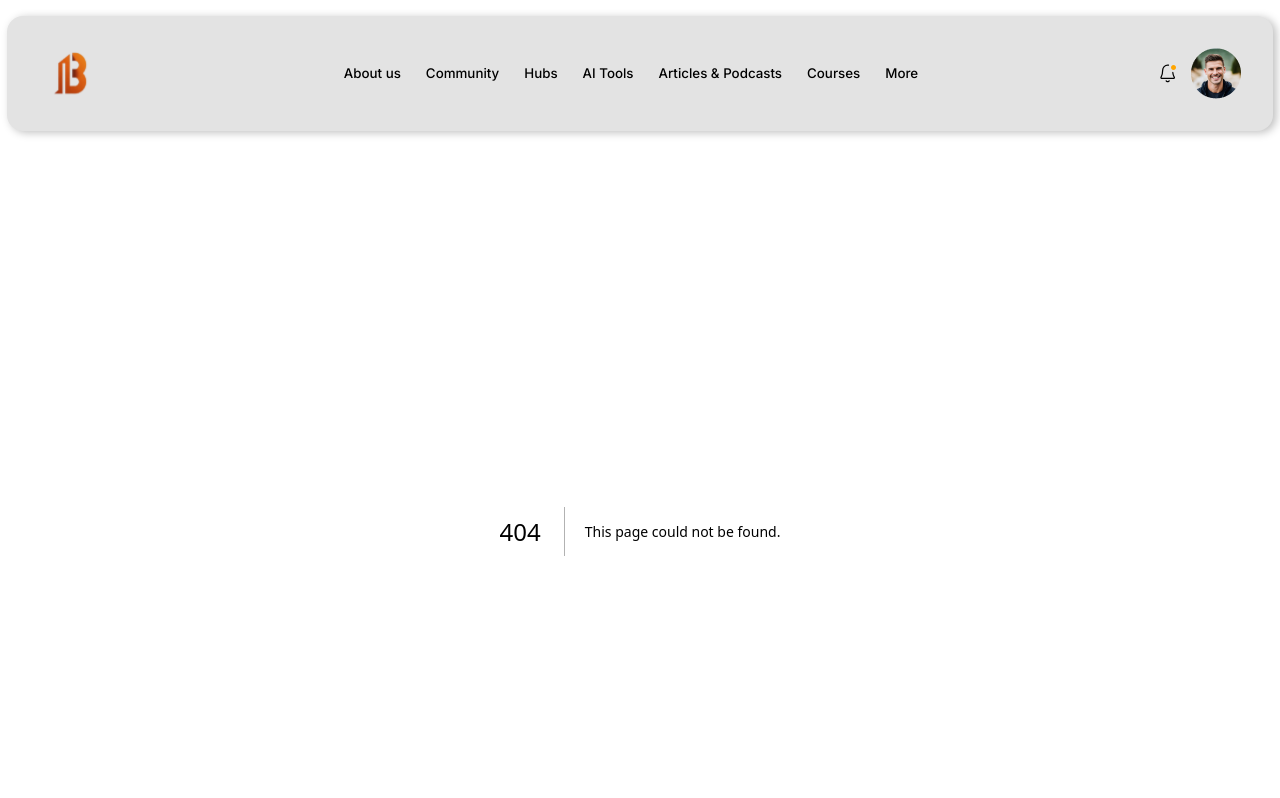
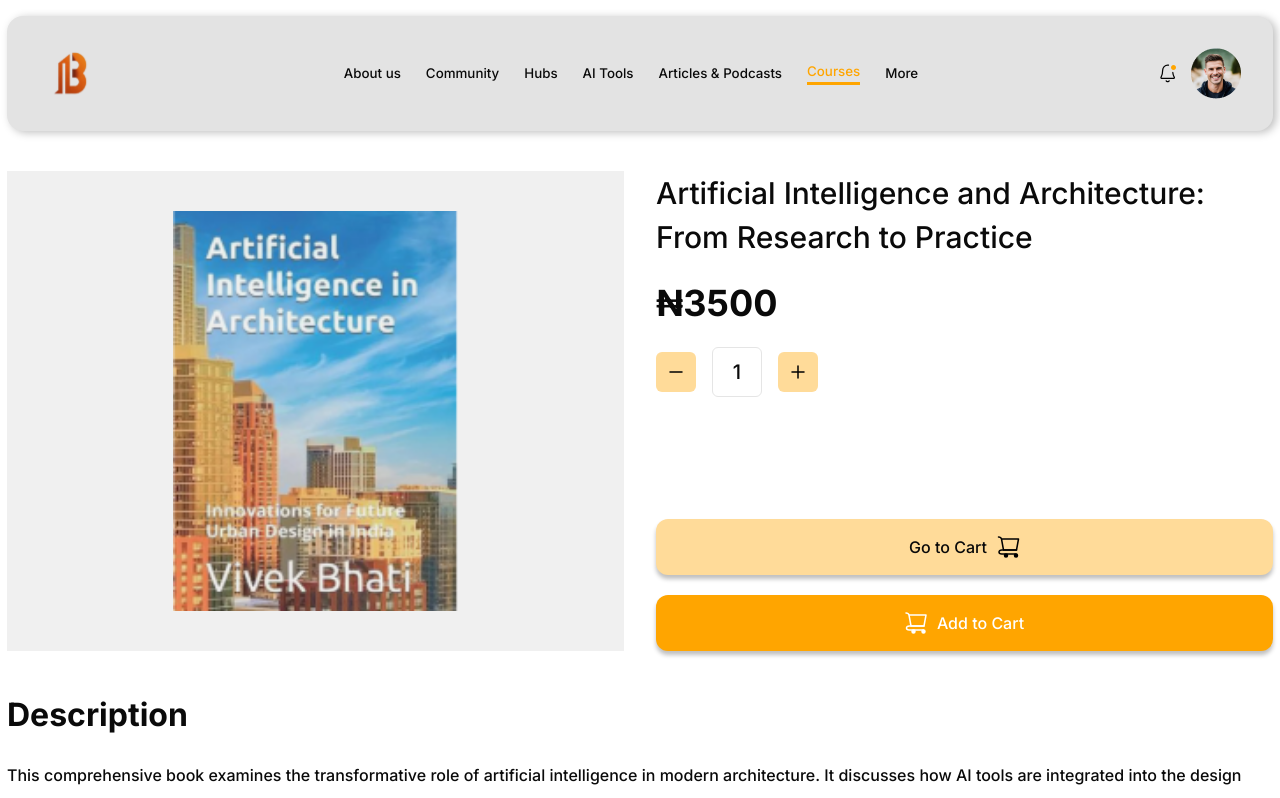
Before and after one commit to Marvellous-Udoye/Archi-buzz-webapp, a Next.js app: page /courses/1 in a window 1280 px wide. Before the commit this address had no page. Shown: the top 798 px of the page. Built offline with nearby package versions, Linux system fonts and the light colour scheme.

Commit message:
fix: fixed routing for courses description page

```diff
--- a/public/coursesData.json
+++ b/public/coursesData.json
@@ -1,83 +1,83 @@
 [
   {
-    "id": 1,
+    "id": "1",
     "bookCover": "/images/courses/book5.png",
     "bookTitle": "Artificial Intelligence and Architecture: From Research to Practice",
     "author": "Stanislas Chaillou",
     "rating": 4.5,
-    "price": "3,500",
-    "description": "This book explores the transformative potential of AI in architectural practice, from concept development to project delivery."
+    "price": 3500,
+    "description": "This comprehensive book examines the transformative role of artificial intelligence in modern architecture. It discusses how AI tools are integrated into the design and execution of architectural projects, reshaping everything from conceptual design to construction processes, ultimately leading to more innovative and efficient workflows. This book is a must-read for professionals and students aiming to stay ahead in the rapidly evolving field of AI and architecture."
   },
   {
-    "id": 2,
+    "id": "2",
     "bookCover": "/images/courses/book4.png",
     "bookTitle": "Artificial Intelligence in Architecture: Innovations for Future Urban Design",
     "author": "Vivek Bhati",
     "rating": 4.2,
-    "price": "1,500",
-    "description": "A detailed exploration of how AI is reshaping urban planning and design, providing a fresh perspective on smart cities."
+    "price": 1500,
+    "description": "Focused on the future of urban design, this book provides insight into how AI is driving innovations in city planning. It offers a visionary perspective on the integration of AI in creating smart cities, ensuring sustainable, intelligent, and efficient designs that meet the evolving needs of modern urban environments. This book is a must-read for professionals and students aiming to stay ahead in the rapidly evolving field of AI and architecture."
   },
   {
-    "id": 3,
+    "id": "3",
     "bookCover": "/images/courses/artificial intelligence 1.png",
     "bookTitle": "Artificial Intelligence: A Modern Approach - Paperback",
     "author": "Stuart Russell",
     "rating": 4.6,
-    "price": "5,000",
-    "description": "An essential text in the AI field, covering the latest developments and applications of AI in multiple disciplines."
+    "price": 5000,
+    "description": "Widely regarded as the authoritative text in the AI field, this book covers foundational concepts as well as the latest advancements. It spans various applications of AI, making it indispensable for students and professionals seeking a deep understanding of artificial intelligence and its cross-disciplinary applications. This book is a must-read for professionals and students aiming to stay ahead in the rapidly evolving field of AI and architecture."
   },
   {
-    "id": 4,
+    "id": "4",
     "bookCover": "/images/courses/book3.png",
     "bookTitle": "Artificial Intelligence: A Modern Approach - Paperback",
     "author": "Stuart Russell",
     "rating": 4.6,
-    "price": "4,300",
-    "description": "This edition continues to explore the impact of AI in diverse fields and is a must-read for AI enthusiasts."
+    "price": 4300,
+    "description": "This updated edition explores new developments in AI and its impact across diverse fields, including robotics, machine learning, and decision-making processes. It provides detailed explanations and case studies, making it an essential read for those wanting to stay current with AI research and its practical applications. This book is a must-read for professionals and students aiming to stay ahead in the rapidly evolving field of AI and architecture."
   },
   {
-    "id": 5,
+    "id": "5",
     "bookCover": "/images/courses/book2.png",
     "bookTitle": "Rise of Architecture in AI",
     "author": "Stanislas Chaillou",
     "rating": 4.5,
-    "price": "6,500",
-    "description": "Explores the role of artificial intelligence in pushing the boundaries of architectural design and creativity."
+    "price": 6500,
+    "description": "This insightful work delves into the burgeoning relationship between architecture and artificial intelligence. It illustrates how AI is pushing the boundaries of creativity in architectural design, leading to novel approaches that combine computational tools with human ingenuity to create cutting-edge buildings and environments. This book is a must-read for professionals and students aiming to stay ahead in the rapidly evolving field of AI and architecture."
   },
   {
-    "id": 6,
+    "id": "6",
     "bookCover": "/images/courses/artificial intelligence 1.png",
     "bookTitle": "Artificial Intelligence in Architecture: Innovations for Future Urban Design",
     "author": "Vivek Bhati",
     "rating": 4.1,
-    "price": "2,000",
-    "description": "A forward-thinking analysis of how AI can redefine future urban landscapes and city planning."
+    "price": 2000,
+    "description": "This book offers a forward-thinking analysis of how AI is revolutionizing architectural design. It highlights emerging trends and technologies that are redefining traditional design processes, emphasizing the use of AI in creating innovative, functional, and aesthetically pleasing architectural solutions for a rapidly changing world. This book is a must-read for professionals and students aiming to stay ahead in the rapidly evolving field of AI and architecture."
   },
   {
-    "id": 7,
+    "id": "7",
     "bookCover": "/images/courses/book3.png",
     "bookTitle": "The Future of Architectural Design",
     "author": "Stanislas Chaillou",
     "rating": 3.9,
-    "price": "3,500",
-    "description": "This book discusses the evolving relationship between AI and architecture, with a focus on innovative design."
+    "price": 3500,
+    "description": "A revised edition that provides a deep dive into how AI is being applied in architectural research and practice. It explores practical case studies where AI technologies have been implemented, demonstrating the potential to transform design methodologies and optimize architectural projects across various scales. This book is a must-read for professionals and students aiming to stay ahead in the rapidly evolving field of AI and architecture."
   },
   {
-    "id": 8,
+    "id": "8",
     "bookCover": "/images/courses/book2.png",
     "bookTitle": "Artificial Intelligence and Architecture: From Research to Practice",
     "author": "Stanislas Chaillou",
     "rating": 4.4,
-    "price": "2,700",
-    "description": "Provides insights into the latest research on AI in architecture and its practical applications."
+    "price": 2700,
+    "description": "This book takes readers on a journey through the evolving interplay between AI and architecture. It analyzes how AI-driven technologies are influencing every stage of architectural development, from design to construction, offering fresh perspectives on how AI will continue to shape the future of the field. This book is a must-read for professionals and students aiming to stay ahead in the rapidly evolving field of AI and architecture."
   },
   {
-    "id": 9,
+    "id": "9",
     "bookCover": "/images/courses/artificial intelligence 1.png",
     "bookTitle": "Exploring the Intersection of Architecture and Artificial Intelligence",
     "author": "Stanislas Chaillou",
     "rating": 4.2,
-    "price": "2,900",
-    "description": "Delves into the ways AI is influencing architectural practices and reshaping the future of design."
+    "price": 2900,
+    "description": "Examining how AI is transforming urban landscapes, this book sheds light on future innovations in city planning. It emphasizes the potential of AI to shape sustainable, livable, and technologically advanced cities, making it essential reading for architects and urban planners looking to the future. This book is a must-read for professionals and students aiming to stay ahead in the rapidly evolving field of AI and architecture."
   }
 ]
--- a/src/app/component/common/archi-course-card.tsx
+++ b/src/app/component/common/archi-course-card.tsx
@@ -8,7 +8,7 @@ export interface ArchiCorurseProps {
   bookTitle: string;
   author: string;
   rating: number;
-  price: string;
+  price: number;
   isLiked: boolean;
   isAddedToCart: boolean;
   handleLike: () => void;
@@ -19,15 +19,17 @@ const CourseCard = ({ id, bookCover, bookTitle, author, rating, price, isLiked,
   return (
     <div className="border-[1px] mx-auto max-w-[402px] w-full rounded-[20px] mb-8 shadow-custom transform sm:scale-95 md:hover:scale-105 hover:shadow-[0px_8px_20px_rgba(0,0,0,0.1),_0px_16px_40px_rgba(0,0,0,0.15)] transition ease duration-100ms group ">
 
-      <div className="relative bg-[#F0F0F0] flex items-center justify-center max-w-[402px] sm:py-[43px] w-full rounded-tr-[16px] rounded-tl-[16px]">
+      <div className="relative bg-[#F0F0F0] flex items-center justify-center max-w-[402px] sm:py-[38px] w-full rounded-tr-[16px] rounded-tl-[16px] group">
+        <div className="h-[420px] sm:h-[227px] w-full">
           <Image
             src={bookCover}
             alt="Book Cover Picture"
             width={162}
             height={227}
-          className="w-full h-auto object-cover sm:w-[162px] sm:h-[227px] rounded-tr-[16px] rounded-tl-[16px] sm:rounded-none"
+            className="w-full h-auto sm:object-contain sm:w-[162px] mx-auto h-full rounded-tr-[16px] rounded-tl-[16px] sm:rounded-none transform md:group-hover:scale-110 transition ease duration-100ms"
             priority
           />
+        </div>
         <div className="absolute inset-0 bg-black opacity-0 group-hover:opacity-40 z-10 transition-opacity duration-[3000ms] rounded-tr-[16px] rounded-tl-[16px]" />
         <div className="absolute inset-0 flex justify-center items-center z-20">
           <Link href={`/courses/${id}`}>
--- a/src/app/component/common/archi-nav.tsx
+++ b/src/app/component/common/archi-nav.tsx
@@ -69,7 +69,7 @@ const ArchiNav = ({ isNavbarOpen, isMenuOpen, handleNavClick, closeNavbar }: Nav
               Articles & Podcasts
             </NavLink>
             <NavLink
-              href={["/courses", "/courses/cart"]}
+              href={["/courses", "/courses/cart", "/courses/[courseId]"]}
               style="hover:text-[#FFA500] hover:border-b-[2px] hover:border-[#FFA500] transition ease duration-200"
             >
               Courses
@@ -219,7 +219,7 @@ const ArchiNav = ({ isNavbarOpen, isMenuOpen, handleNavClick, closeNavbar }: Nav
                 Articles & Podcasts
               </NavLink>
               <NavLink
-                href={["/courses", "/courses/cart"]}
+                href={["/courses", "/courses/cart", "/courses/[courseId]"]}
                 style="active:bg-[#FFDB99] md:hover:border-l-[3px] md:hover:border-[#FFA500] transition ease duration-200 p-4 text-[12px] leading-normal border-b-0 text-black"
                 onClick={closeNavbar}
               >
--- a/src/app/component/common/cart-summary.tsx
+++ b/src/app/component/common/cart-summary.tsx
@@ -18,7 +18,7 @@ const CartSummary = ({  }: CartSummaryProps) => {
         </span>
         <span className="flex justify-between">
           <p>Item (1)</p>
-          <p>₦2500</p>
+          <p>₦6000</p>
         </span>
         <span className="flex justify-between">
           <p>Item (2)</p>
@@ -26,7 +26,7 @@ const CartSummary = ({  }: CartSummaryProps) => {
         </span>
         <span className="flex justify-between">
           <p>Item (1)</p>
-          <p>₦3000</p>
+          <p>₦3500</p>
         </span>
         <span className="flex justify-between">
           <p>Item (2)</p>
@@ -36,7 +36,7 @@ const CartSummary = ({  }: CartSummaryProps) => {
 
       <div className="flex justify-between font-medium text-[16px] pt-1 pt-[6px] sm:text-[20px] leading-[30px] sm:leading-12 border-t-[1px] sm:border-t-[2px] border-t-black border-dashed">
         <h1>Sub-total:</h1>
-        <h1>₦39,500</h1>
+        <h1>₦24,000</h1>
       </div>
 
       <Button
--- a/src/app/component/common/nav-link.tsx
+++ b/src/app/component/common/nav-link.tsx
@@ -13,10 +13,21 @@ interface NavLinkProps {
 
 const NavLink = ({ href, children, style, onClick }: NavLinkProps) => {
   const pathName = usePathname();
-  const isActive = Array.isArray(href) ? href.includes(pathName) : pathName === href;
+
+  const isActive = React.useMemo(() => {
+    if (Array.isArray(href)) {
+      return href.some(path => pathName.startsWith(path));
+    }
+    if (href === '/courses') {
+      return pathName === '/courses' || pathName.startsWith('/courses/');
+    }
+    return pathName === href;
+  }, [href, pathName]);
+
+  const linkHref = Array.isArray(href) ? href[0] : href;
 
   return (
-    <Link href={Array.isArray(href) ? href[0] : href}>
+    <Link href={linkHref}>
       <li
         className={`
           ${isActive ? 'text-[#FFA500] border-[#FFA500]' : ''}
--- a/src/app/courses/[id].tsx
+++ b/src/app/courses/[id]/page.tsx
@@ -2,8 +2,8 @@
 
 import { useParams } from "next/navigation";
 import { Suspense } from "react";
-import ArchiCourses from "./components";
-import CourseDescription from "./components/archi-course-description";
+import ArchiCourses from "../components/archi-courses";
+import CourseDescription from "../components/archi-course-description";
 
 const CourseDescPage = () => {
   const params = useParams();
--- a/src/app/courses/cart/page.tsx
+++ b/src/app/courses/cart/page.tsx
@@ -4,7 +4,10 @@ import Cart from '../components/archi-cart';
 const CartPage = () => {
   return (
     <div className={`max-w-[1266px] mx-auto px-4 pb-8 lg:px-0`}>
-      <h1 className="text-[24px] leading-8 sm:text-[40px] font-medium my-6 sm:my-10">Shopping Cart</h1>
+      <div className='my-6 sm:my-8'>
+        <h1 className="text-[24px] leading-8 sm:text-[40px] font-medium mb-1 sm:mb-2.5">Shopping Cart</h1>
+        <p className='text-[14px] sm:text-base sm:leading-8 font-medium'>Summer Sale! Up to 50% off selected items. Limited time only.</p>
+      </div>
 
       <div className='flex justify-between flex flex-col lg:flex-row gap-5 lg:gap-0'>
         <Cart />
--- a/src/app/courses/components/archi-course-description.tsx
+++ b/src/app/courses/components/archi-course-description.tsx
@@ -1,10 +1,9 @@
 import Image from 'next/image';
 import Link from 'next/link';
 import { useEffect, useState } from 'react';
-import ArchiCourses from '.';
-import bookCover from '../../../public/images/courses/book2.png';
 import Button from '../../component/common/archi-button';
 import { ArchiCorurseProps } from '../../component/common/archi-course-card';
+import ArchiCourses from './archi-courses';
 
 interface ArchiDescription extends ArchiCorurseProps {
   description: string;
@@ -36,7 +35,7 @@ const CourseDescription = ({ id }: { id: string }) => {
         if (fetchedCourse) {
           setCourse(fetchedCourse);
         } else {
-          setError('Failed to fetch course');
+          setError('Failed to fetch course description');
         }
         setLoading(false);
       };
@@ -48,22 +47,27 @@ const CourseDescription = ({ id }: { id: string }) => {
     }
   }, [id]);
 
-  const initialPrice = 2500;
+  const initialPrice = course?.price ? course.price : 0;
   const [quantity, setQuantity] = useState(1);
   const [totalPrice, setTotalPrice] = useState(initialPrice);
-  const [isAddedToCart, setIsAddedToCart] = useState(false)
+  const [isAddedToCart, setIsAddedToCart] = useState(false);
+  const [isQuantityChange, setIsQuantityChange] = useState(false);
 
   const handleIncrease = () => {
     setQuantity(prevQuantity => prevQuantity + 1);
-    setTotalPrice(prevTotalPrice => prevTotalPrice + initialPrice);
+    setTotalPrice(prevTotalPrice => (prevTotalPrice || 0) + initialPrice);
   };
 
   const handleDecrease = () => {
     if (quantity > 1) {
       setQuantity(prevQuantity => prevQuantity - 1);
-      setTotalPrice(prevTotalPrice => prevTotalPrice - initialPrice);
+      setTotalPrice(prevTotalPrice => (prevTotalPrice || 0) - initialPrice);
     }
   };
+
+  useEffect(() => {
+    setTotalPrice(initialPrice);
+  }, [initialPrice]);
 
   const handleAddToCart = () => {
     setIsAddedToCart(true)
@@ -82,19 +86,19 @@ const CourseDescription = ({ id }: { id: string }) => {
             <div className="grid grid-cols-1 md:grid-cols-2 gap-4 md:gap-8">
               <div className="bg-[#F0F0F0] mx-auto flex items-center justify-center sm:max-w-[698px] sm:py-[40px] w-full">
                 <Image
-                  src={bookCover}
+                  src={course.bookCover}
                   alt="Book Cover Picture"
                   width={400}
                   height={400}
-                  className="w-full sm:max-h-[400px] sm:h-auto object-cover sm:object-contain rounded-sm sm:rounded-none"
+                  className="w-full h-[380px] sm:max-h-[400px] sm:h-auto sm:object-contain rounded-sm sm:rounded-none"
                   priority
                 />
               </div>
 
               <div className="flex flex-col gap-[30px] sm:gap-[88px]">
                 <div className="flex flex-col gap-3 sm:gap-5 h-full">
-                  <p className="text-[16px] sm:text-[30px] leading-6 sm:leading-[44px] font-medium">Artificial Intelligence in Architecture: Innovations for Future Urban Design in India</p>
-                  <p className="text-[20px] sm:text-[36px] font-bold leading-6 sm:leading-[48px]">₦{totalPrice}</p>
+                  <p className="text-[16px] sm:text-[30px] leading-6 sm:leading-[44px] font-medium">{course.bookTitle}</p>
+                  <p className="text-[20px] sm:text-[36px] font-bold leading-6 sm:leading-[48px]">₦{isQuantityChange ? course.price : totalPrice}</p>
 
                   <div className="flex items-center gap-2 sm:gap-4">
                     <Button
@@ -154,9 +158,8 @@ const CourseDescription = ({ id }: { id: string }) => {
 
             <div className="flex flex-col gap-3 sm:gap-5 w-full">
               <h2 className="font-bold text-[20px] sm:text-[32px] leadiing-6 sm:leading-12">Description</h2>
-              <h2 className="font-medium text-[12px] sm:text-base overflow-hidden text-ellipsis break-words h-[calc(1.5em*8)] leading-6 sm:leading-8">Lorem ipsum dolor sit amet consectetur adipisicing elit. Ea sint assumenda dignissimos ratione, consequuntur ad alias quasi nihil distinctio eaque excepturi eum possimus commodi doloribus ullam rerum incidunt, tempore esse.
-                Lorem ipsum dolor sit amet consectetur adipisicing elit. Sint ducimus similique omnis iusto voluptate blanditiis nemo! Aut, libero? Eum, soluta a quis consectetur repudiandae consequuntur velit minima reprehenderit nulla quasi.
-                Lorem ipsum dolor sit amet, consectetur adipisicing elit. Voluptatum qui, labore doloribus ipsa rerum dolor fugit tempora, neque consequuntur nihil praesentium nobis eligendi nisi quia ducimus voluptates ab voluptatibus quas!
+              <h2 className="font-medium text-[12px] sm:text-base overflow-hidden text-ellipsis break-words h-[calc(1.5em*8)] leading-6 sm:leading-8">
+                {course.description}
               </h2>
             </div>
           </div>
--- a/src/app/courses/components/index.tsx
+++ b/src/app/courses/components/archi-courses.tsx
@@ -1,3 +1,5 @@
+"use cleient"
+
 import { useEffect, useState } from "react";
 import CourseCard, { ArchiCorurseProps } from "../../component/common/archi-course-card";
 
--- a/src/app/courses/page.tsx
+++ b/src/app/courses/page.tsx
@@ -3,15 +3,15 @@
 import Link from "next/link";
 import { Suspense, useState } from "react";
 import Input from "../component/common/archi-input";
-import ArchiCourses from "./components";
+import ArchiCourses from "./components/archi-courses";
 
 const Courses = () => {
   const [search, setSearch] = useState('')
 
   return (
     <div className={`max-w-[1266px] mx-auto px-4 lg:px-0`}>
-      <header className="flex flex-col gap-4 sm:gap-6 my-6">
-        <h1 className="font-medium text-[24px] sm:text-[32px] md:text-[40px]">Explore our courses and books on Architecture and AI</h1>
+      <header className="flex flex-col gap-4 sm:gap-6 mt-5 mb-6">
+        <h1 className="font-medium text-[22px] sm:text-[32px] md:text-[40px]">Explore our courses and books on Architecture and AI</h1>
 
         <div className="flex gap-2 md:justify-between">
           <div className="w-full max-w-[593px]">
```
Lines whose indentation alone changed are shown as unchanged.
